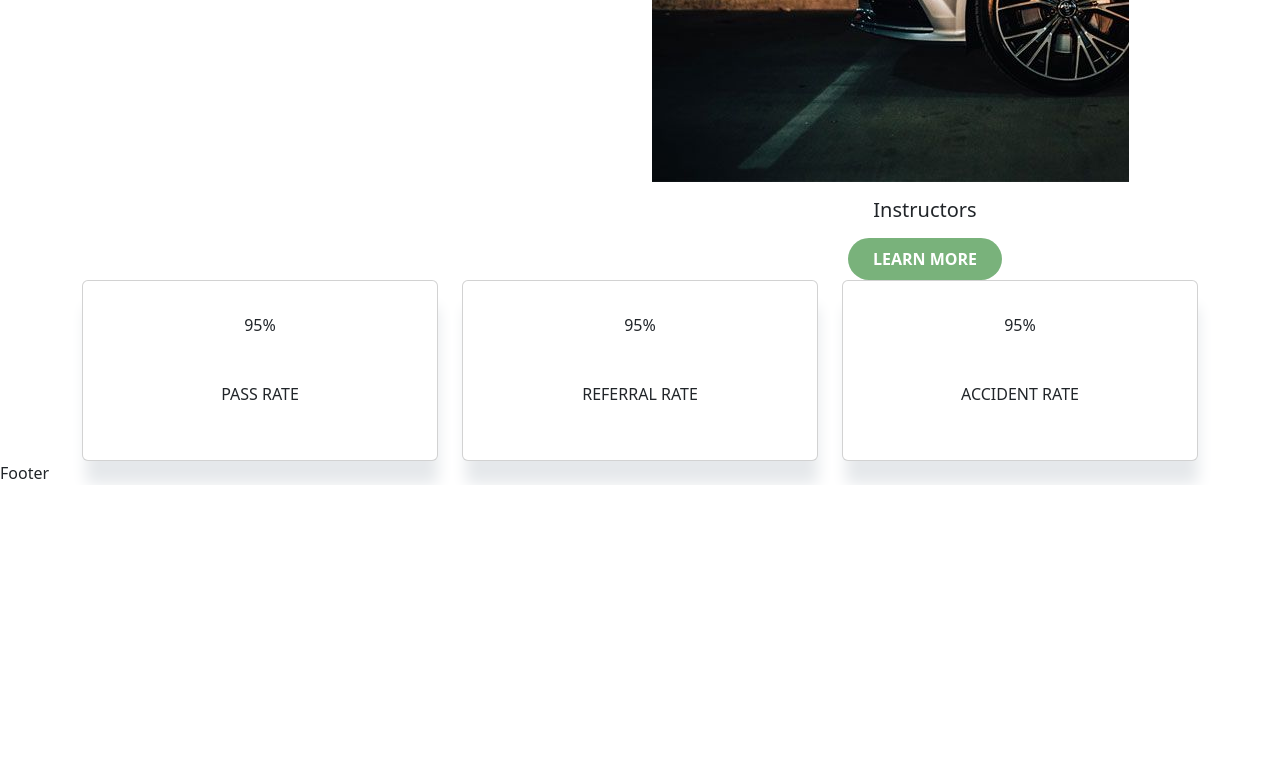
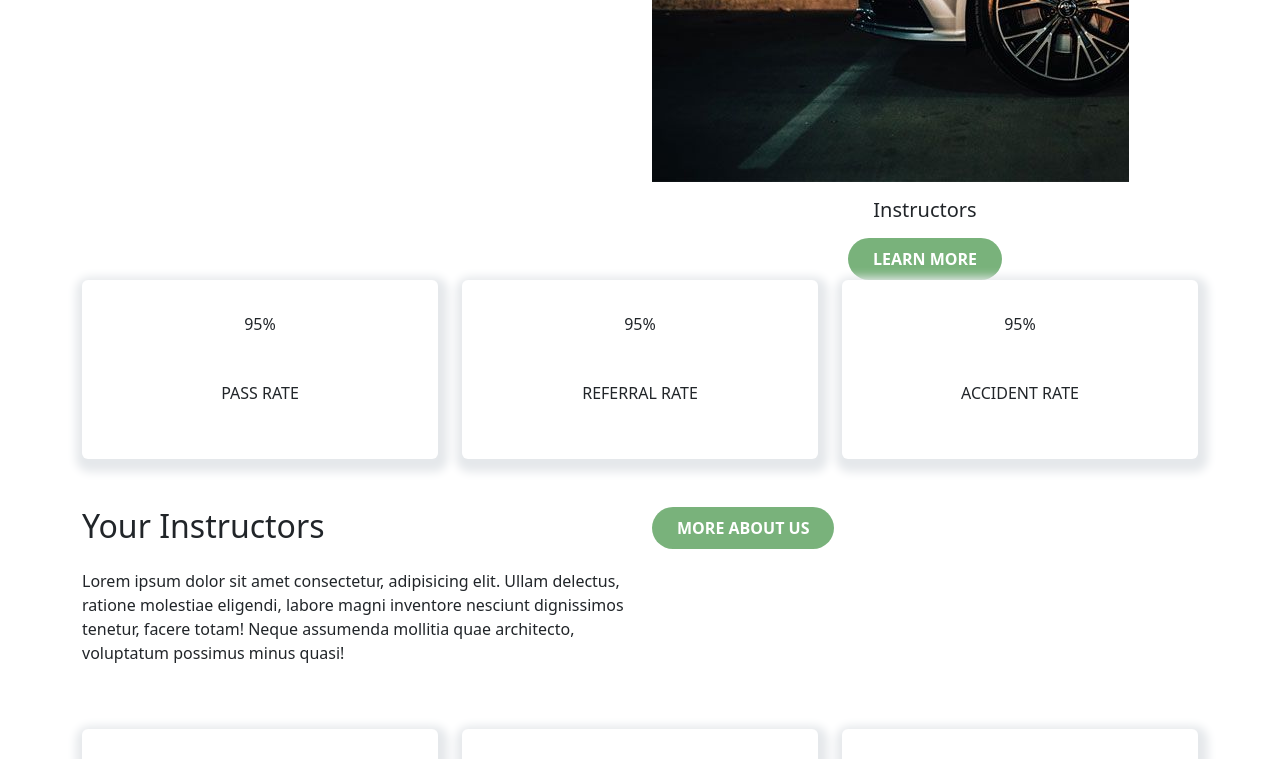
Before and after one commit to LorenzoTesoro/proj-html-vuejs, a Vue app: page / in a window 1280 px wide. Shown: the part 2000-2759 px from the top of the page. Before the commit the page ends 2485 px from the top, so only its background shows below. Built offline with nearby package versions, Linux system fonts and the light colour scheme; the HTML template or start-up script is replaced by a standard one.

Commit message:
add instructor section

```diff
--- a/src/assets/scss/partials/_main.scss
+++ b/src/assets/scss/partials/_main.scss
@@ -209,4 +209,31 @@ main {
       }
     }
   }
+  /* /.statistics */
+  .instructors {
+    p {
+      color: $dark_hash;
+      filter: brightness(200%);
+      line-height: 1.8;
+    }
+    .card {
+      border-top: 3px solid $primary;
+      h5 {
+        padding-top: 0.5rem;
+      }
+    }
+    .row:first-of-type {
+      .col:last-of-type {
+        display: flex;
+        flex-direction: column;
+        justify-content: center;
+        padding-left: 5rem;
+
+        button {
+          filter: saturate(1.5);
+        }
+      }
+    }
+  }
+  /* /.instructors */
 }
--- a/src/assets/scss/style.scss
+++ b/src/assets/scss/style.scss
@@ -1,8 +1,15 @@
 @use "../../../node_modules/bootstrap/scss/bootstrap.scss";
-@use "./partials/variables.scss";
+@use "./partials/variables.scss" as *;
 @use "./partials/header.scss";
 @use "./partials/main.scss";
 
 img {
   max-width: 100%;
 }
+
+/* colors */
+h2,
+h3,
+h5 {
+  color: $dark_hash;
+}
--- a/src/components/layout/AppMain.vue
+++ b/src/components/layout/AppMain.vue
@@ -4,7 +4,10 @@ import BookSection from "../main_sections/BookSection.vue";
 import CtaSection from "../main_sections/CtaSection.vue";
 import CoursesSection from "../main_sections/CoursesSection.vue";
 import StatsSection from "../main_sections/StatsSection.vue";
+import InstructorsSection from "../main_sections/InstructorsSection.vue";
+
 import CardItem from "../utilities/CardItem.vue";
+import ButtonItem from "../utilities/ButtonItem.vue";
 
 export default {
   name: "AppMain",
@@ -14,10 +17,15 @@ export default {
     CtaSection,
     CoursesSection,
     StatsSection,
+    InstructorsSection,
     CardItem,
+    ButtonItem,
   },
 };
 </script>
+
+<!-- TODO: RESOLVE HOVER EFFECTS ON BUTTONS -->
+<!-- INSTALL FONTAWESOME AND GENERATE ICONS -->
 
 <template>
   <main>
@@ -26,5 +34,6 @@ export default {
     <CtaSection />
     <CoursesSection />
     <StatsSection />
+    <InstructorsSection />
   </main>
 </template>
--- a/src/components/main_sections/CoursesSection.vue
+++ b/src/components/main_sections/CoursesSection.vue
@@ -18,7 +18,7 @@ export default {
         <div class="col">
           <CardItem>
             <img class="corner" src="/images/new-corner.jpg" alt="" />
-            <h1 class="pb-5">Courses</h1>
+            <h2 class="pb-5">Courses</h2>
             <p>
               Lorem ipsum dolor sit amet consectetur adipisicing elit. Harum
               unde laboriosam alias distinctio expedita. Quia necessitatibus
--- /dev/null
+++ b/src/components/main_sections/InstructorsSection.vue
@@ -0,0 +1,92 @@
+<script>
+import CardItem from "../utilities/CardItem.vue";
+import ButtonItem from "../utilities/ButtonItem.vue";
+
+export default {
+  name: "InstructorsSection",
+  components: {
+    CardItem,
+    ButtonItem,
+  },
+};
+</script>
+
+<template>
+  <section class="instructors">
+    <div class="container">
+      <div class="row py-5">
+        <div class="col">
+          <h2 class="pb-3">Your Instructors</h2>
+          <p>
+            Lorem ipsum dolor sit amet consectetur, adipisicing elit. Ullam
+            delectus, ratione molestiae eligendi, labore magni inventore
+            nesciunt dignissimos tenetur, facere totam! Neque assumenda mollitia
+            quae architecto, voluptatum possimus minus quasi!
+          </p>
+        </div>
+        <!-- /.col -->
+        <div class="col">
+          <ButtonItem>more about us</ButtonItem>
+        </div>
+        <!-- /.col -->
+      </div>
+      <!-- /.row -->
+      <div class="row">
+        <div class="col">
+          <CardItem>
+            <img
+              src="/images/instructor-mikehart.jpg"
+              class="card-img-top"
+              alt=""
+            />
+            <div class="card-body">
+              <h5>Mike Hart</h5>
+              <div>icon</div>
+              <p>
+                Lorem ipsum dolor sit amet consectetur. Lorem ipsum dolor sit.
+              </p>
+            </div>
+          </CardItem>
+        </div>
+        <!-- /.col -->
+        <div class="col">
+          <CardItem>
+            <img
+              src="/images/instructor-johnsmith.jpg"
+              class="card-img-top"
+              alt=""
+            />
+            <div class="card-body">
+              <h5>John Smith</h5>
+              <div>icone</div>
+              <p>
+                Lorem ipsum dolor sit amet consectetur. Lorem ipsum dolor sit.
+              </p>
+            </div>
+          </CardItem>
+        </div>
+        <!-- /.col -->
+        <div class="col">
+          <CardItem>
+            <img
+              src="/images/instructor-angelahart.jpg"
+              class="card-img-top"
+              alt=""
+            />
+            <div class="card-body">
+              <h5>Angela Hart</h5>
+              <div>icone</div>
+              <p>
+                Lorem ipsum dolor sit amet consectetur. Lorem ipsum dolor sit.
+              </p>
+            </div>
+          </CardItem>
+        </div>
+        <!-- /.col -->
+      </div>
+      <!-- /.row -->
+    </div>
+    <!-- /.container -->
+  </section>
+  <!-- /.instructors -->
+</template>
--- a/src/components/utilities/CardItem.vue
+++ b/src/components/utilities/CardItem.vue
@@ -15,6 +15,7 @@ export default {
 .card {
   padding: 2rem 1.5rem 2rem 1.5rem;
   text-align: center;
-  box-shadow: 2px 25px 15px -2px $light_hash;
+  box-shadow: 2px 5px 10px 8px $light_hash;
+  border: none;
 }
 </style>
```
